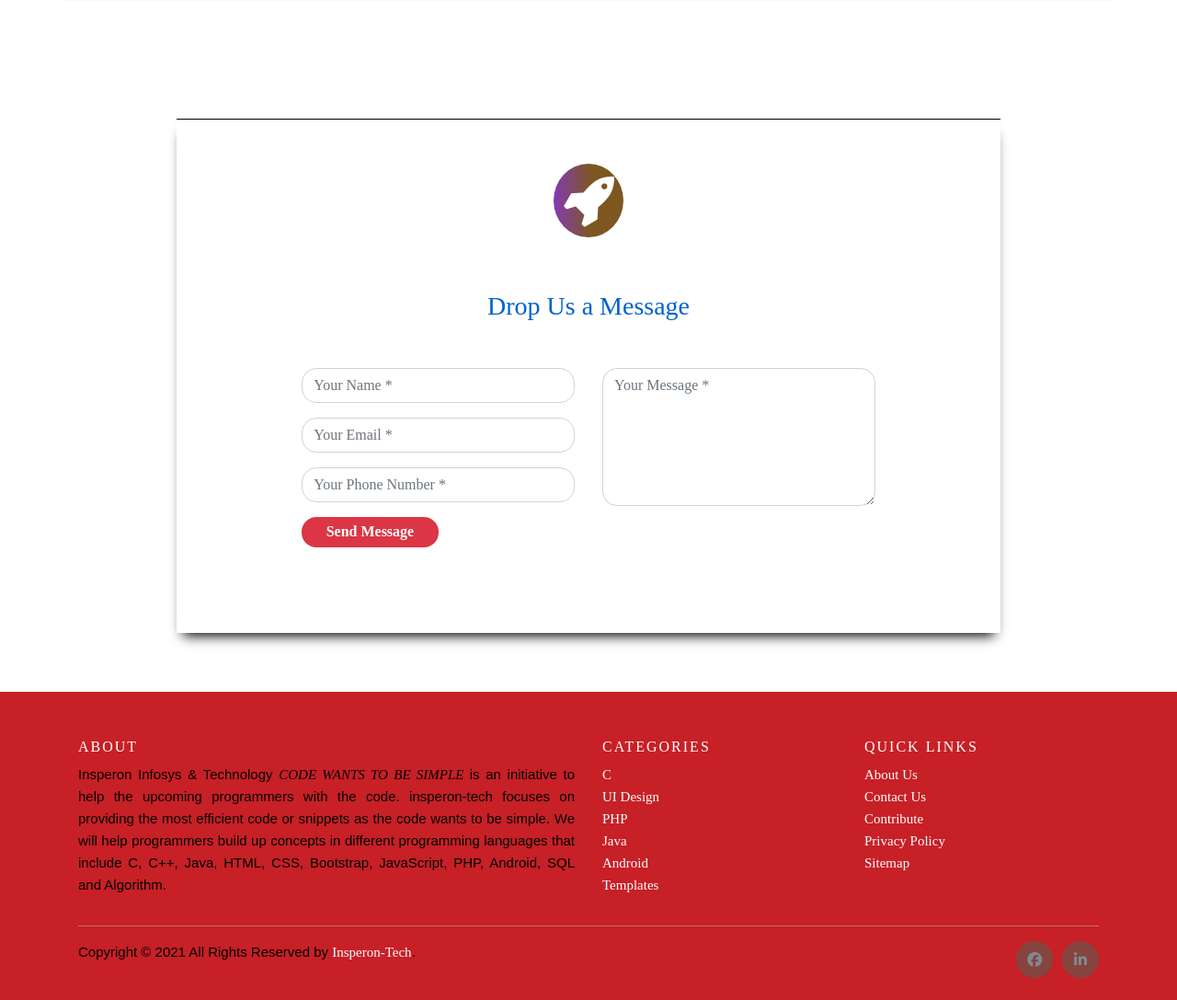
After one commit to insperoninfo/Insperon-website, a Django app: page /contact in a window 1280 px wide. The commit adds this page. Shown: the part 898-1985 px from the top of the page at 92% size. Run offline with Django 3.2, Linux system fonts and the light colour scheme; some libraries are stand-ins or nearby versions.

Commit message:
add contact template

```diff
--- a/core/templates/core/Home.html
+++ b/core/templates/core/Home.html
@@ -77,7 +77,7 @@
                         <a class="nav-link" href="portfilio.html">Portfolio</a>
                     </li>
                     <li class="nav-item">
-                        <a class="nav-link" href="contact.html">Contact us</a>
+                        <a class="nav-link" href="{% url 'contact' %}">Contact us</a>
                     </li>
 
                 </ul>
--- a/core/templates/core/about.html
+++ b/core/templates/core/about.html
@@ -77,7 +77,7 @@
                         <a class="nav-link" href="portfilio.html">Portfolio</a>
                     </li>
                     <li class="nav-item">
-                        <a class="nav-link" href="contact.html">Contact us</a>
+                        <a class="nav-link" href="{% url 'contact' %}">Contact us</a>
                     </li>
 
                 </ul>
--- /dev/null
+++ b/core/templates/core/contact.html
@@ -0,0 +1,266 @@
+{% load static %}
+<!DOCTYPE html>
+<html lang="en">
+
+<head>
+    <meta charset="UTF-8">
+    <meta name="viewport" content="width=device-width, initial-scale=1.0">
+    <meta http-equiv="X-UA-Compatible" content="ie=edge">
+    <meta name="Description" content="Enter your description here" />
+    <link rel="stylesheet" href="https://cdnjs.cloudflare.com/ajax/libs/twitter-bootstrap/4.5.3/css/bootstrap.min.css">
+    <link rel="stylesheet" href="https://maxcdn.bootstrapcdn.com/bootstrap/4.0.0/css/bootstrap.min.css" integrity="sha384-Gn5384xqQ1aoWXA+058RXPxPg6fy4IWvTNh0E263XmFcJlSAwiGgFAW/dAiS6JXm" crossorigin="anonymous">
+    <link rel="stylesheet" href="https://cdnjs.cloudflare.com/ajax/libs/font-awesome/5.15.1/css/all.min.css">
+    <script src='https://kit.fontawesome.com/a076d05399.js'></script>
+    <link rel="stylesheet" href="https://cdnjs.cloudflare.com/ajax/libs/font-awesome/4.7.0/css/font-awesome.min.css">
+    <link rel="preconnect" href="https://fonts.gstatic.com">
+    <link href="https://fonts.googleapis.com/css2?family=Saira+Condensed:wght@100&display=swap" rel="stylesheet">
+    <link rel="stylesheet" href="https://unpkg.com/aos@next/dist/aos.css" />
+
+
+
+
+    <link rel="stylesheet" href="{% static 'core/style.css' %}">
+    <script src="{% static 'core/script.js' %}"></script>
+
+
+    <title>Insperon-tech</title>
+</head>
+
+<body>
+
+    <!-- topnavbar -->
+    <div class="top-nav  ">
+        <div class="container">
+            <div class="row">
+                <div class=" col-6 social-icon">
+                    <a href="#" class="fa fa-facebook"></a>
+                    <a href="#" class="fa fa-linkedin"></a>
+                </div>
+                <div class="col-6  social-icon">
+                    <div class="phone ">
+                        <i class="fa fa-phone "></i><span>:</span> <span>+977-9841372017/9843083444</span>
+                    </div>
+                    <div class="email">
+                        <i class="fa fa-envelope"></i><span>:</span> <span>insperon</span>
+                    </div>
+                </div>
+            </div>
+        </div>
+    </div>
+    <!-- end topnabr -->
+
+    <!-- nabvar -->
+    <nav class="navbar navbar-expand-lg navbar-mainbg sticky-top" id="navbar">
+        <div class="container">
+            <a class="navbar-brand navbar-logo" href="#">insperon-logo</a>
+            <button class="navbar-toggler" type="button" data-toggle="collapse" data-target="#navbarSupportedContent" aria-controls="navbarSupportedContent" aria-expanded="false" aria-label="Toggle navigation">
+               <i class="fas fa-bars text-white"></i>
+                </button>
+            <div class="collapse navbar-collapse " id="navbarSupportedContent">
+                <ul class="navbar-nav ml-auto">
+                    <li class="nav-item">
+                        <a class="nav-link" href="{% url 'index' %}">Home</a>
+                    </li>
+
+                    <a class="nav-link" href="{% url 'about' %}">About us</a>
+
+                    </li>
+                    <li class="nav-item">
+                        <a class="nav-link" href="service.html">services</a>
+                    </li>
+                    <li class="nav-item">
+                        <a class="nav-link" href="portfilio.html">Traning & classes</a>
+                    </li>
+
+
+                    <li class="nav-item">
+                        <a class="nav-link" href="portfilio.html">Portfolio</a>
+                    </li>
+                    <li class="nav-item">
+                        <a class="nav-link" href="{% url 'contact' %}">Contact us</a>
+                    </li>
+
+                </ul>
+
+            </div>
+        </div>
+    </nav>
+
+
+    <!-- //navbar -->
+
+    <div class="img4">
+        <div class="container">
+            <div class="text-about-us">
+                <h2>Contact-us</h2>
+                <div class="btn">
+                    <a href="Home.html">Home</a>
+
+                </div>
+
+            </div>
+
+        </div>
+    </div>
+    <br>
+    <!-- google-map -->
+    <div class=" container bg-light">
+        <div class="row">
+
+            <div class="col-lg-6 col-md-6 col-sm-12">
+                <iframe src="https://www.google.com/maps/embed?pb=!1m18!1m12!1m3!1d3533.186648185717!2d85.348035657965!3d27.68062554086209!2m3!1f0!2f0!3f0!3m2!1i1024!2i768!4f13.1!3m3!1m2!1s0x39eb1911ed3cf32f%3A0x75e85df00d0ac191!2sInsperon%20Infosys%20and%20Technologies!5e0!3m2!1sen!2snp!4v1613143840038!5m2!1sen!2snp"
+                    width="100%" height="450" frameborder="0" style="border:0;" allowfullscreen="" aria-hidden="false" tabindex="0"></iframe>
+            </div>
+
+            <div class="col-lg-6 col-md-6 col-sm-12 pt-5 pl-5">
+                <h3 style="color:black;" style>Contant details</h3>
+
+
+                <p> Corporate Office :- 4, floor-Century, Bank, Koteshor-35, Kathmandu, Nepal Email :insperoninfosys@gmail.com .</p>
+
+
+                <p> Contact Phone Number:-: +977-9841372017/9843083444, Email : insperoninfosys@gmail.com</p>
+                <ul class="social-icons">
+                    <li>
+                        <a href="#" class="fa fa-facebook facebook"></a>
+                    </li>
+                    <li>
+                        <a href="#" class="fa fa-linkedin  linkedin"></a>
+                    </li>
+                </ul>
+            </div>
+        </div>
+    </div>
+
+
+    <!-- conatact us form -->
+
+    <div class="container contact-form " style="-webkit-box-shadow: 0px 10px 13px -7px #000000, -48px -50px 0px -30px rgba(0,0,0,0);
+        box-shadow: 0px 10px 13px -7px #000000, -48px -50px 0px -30px rgba(0,0,0,0);border-top: 1px solid black;">
+        <div class="contact-image pt-5">
+            <i class="fa fa-rocket"></i>
+
+        </div>
+        <form method="post">
+            <h3>Drop Us a Message</h3>
+            <div class="row">
+                <div class="col-md-6">
+                    <div class="form-group">
+                        <input type="text" name="txtName" class="form-control" placeholder="Your Name *" value="" />
+                    </div>
+                    <div class="form-group">
+                        <input type="text" name="txtEmail" class="form-control" placeholder="Your Email *" value="" />
+                    </div>
+                    <div class="form-group">
+                        <input type="text" name="txtPhone" class="form-control" placeholder="Your Phone Number *" value="" />
+                    </div>
+                    <div class="form-group">
+                        <input type="submit" name="btnSubmit" class="btnContact" value="Send Message" />
+                    </div>
+                </div>
+                <div class="col-md-6">
+                    <div class="form-group">
+                        <textarea name="txtMsg" class="form-control" placeholder="Your Message *" style="width: 100%; height: 150px;"></textarea>
+                    </div>
+                </div>
+            </div>
+        </form>
+    </div>
+    <!-- end contact us form -->
+
+
+    <!-- footer -->
+    <!-- Site footer -->
+    <footer class="site-footer">
+        <div class="container">
+            <div class="row">
+                <div class="col-sm-12 col-md-6">
+                    <h6>About</h6>
+                    <p class="text-justify">Insperon Infosys & Technology <i>CODE WANTS TO BE SIMPLE </i> is an initiative to help the upcoming programmers with the code. insperon-tech focuses on providing the most efficient code or snippets as the code wants to be simple. We will help
+                        programmers build up concepts in different programming languages that include C, C++, Java, HTML, CSS, Bootstrap, JavaScript, PHP, Android, SQL and Algorithm.</p>
+                </div>
+
+                <div class="col-xs-6 col-md-3">
+                    <h6>Categories</h6>
+                    <ul class="footer-links">
+                        <li><a href="">C</a></li>
+                        <li><a href="">UI Design</a></li>
+                        <li><a href="">PHP</a></li>
+                        <li><a href="">Java</a></li>
+                        <li><a href="">Android</a></li>
+                        <li><a href="">Templates</a></li>
+                    </ul>
+                </div>
+
+                <div class="col-xs-6 col-md-3">
+                    <h6>Quick Links</h6>
+                    <ul class="footer-links">
+                        <li><a href="">About Us</a></li>
+                        <li><a href="">Contact Us</a></li>
+                        <li><a href="">Contribute</a></li>
+                        <li><a href="">Privacy Policy</a></li>
+                        <li><a href="">Sitemap</a></li>
+                    </ul>
+                </div>
+            </div>
+            <hr>
+        </div>
+        <div class="container">
+            <div class="row">
+                <div class="col-md-8 col-sm-6 col-xs-12">
+                    <p class="copyright-text">Copyright &copy; 2021 All Rights Reserved by
+                        <a href="#">Insperon-Tech</a>.
+                    </p>
+                </div>
+
+                <div class="col-md-4 col-sm-6 col-xs-12">
+                    <ul class="social-icons">
+                        <li>
+                            <a href="#" class="fa fa-facebook facebook"></a>
+                        </li>
+                        <li>
+                            <a href="#" class="fa fa-linkedin  linkedin"></a>
+                        </li>
+
+
+                    </ul>
+                </div>
+            </div>
+        </div>
+    </footer>
+
+
+    <!-- /footer -->
+
+    <!-- Aos js lib -->
+    <script src="https://unpkg.com/aos@next/dist/aos.js"></script>
+    <script>
+        AOS.init({
+            offset: 200,
+            duration: 1000,
+
+        });
+    </script>
+
+    <!-- end aos lib -->
+    <!-- vanila tilt.js -->
+    <script type="text/javascript" src="vanilla-tilt.js"></script>
+    <script type="text/javascript">
+        VanillaTilt.init(document.querySelectorAll(".card"), {
+            max: 25,
+            speed: 400
+        });
+
+        //It also supports NodeList
+        VanillaTilt.init(document.querySelectorAll(".your-element"));
+    </script>
+
+
+    <!-- end vanila js -->
+
+    <script src="https://cdnjs.cloudflare.com/ajax/libs/jquery/3.5.1/jquery.slim.min.js"></script>
+    <script src="https://cdnjs.cloudflare.com/ajax/libs/popper.js/1.16.1/umd/popper.min.js"></script>
+    <script src="https://cdnjs.cloudflare.com/ajax/libs/twitter-bootstrap/4.5.3/js/bootstrap.min.js"></script>
+</body>
+
+</html>
--- a/core/urls.py
+++ b/core/urls.py
@@ -1,7 +1,8 @@
 from django.urls import path
-from .views import index, about
+from .views import index, about, contact
 
 urlpatterns = [
     path('', index, name='index'),
     path('about', about, name='about'),
+    path('contact', contact, name='contact'),
 ]
--- a/core/views.py
+++ b/core/views.py
@@ -5,3 +5,6 @@ def index(request):
 
 def about(request):
 	return render(request, 'core/about.html')
+
+def contact(request):
+	return render(request, 'core/contact.html')
```
